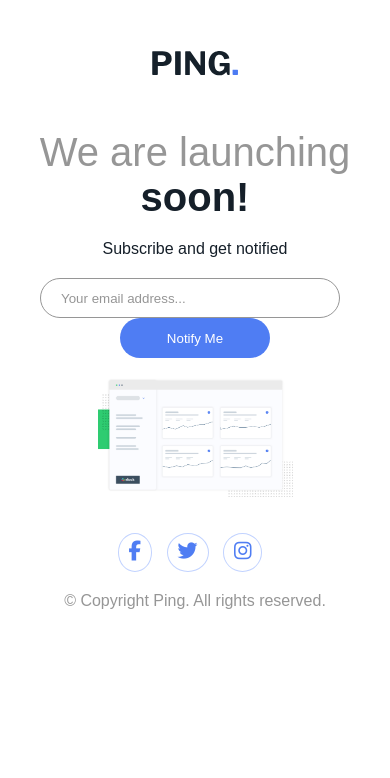
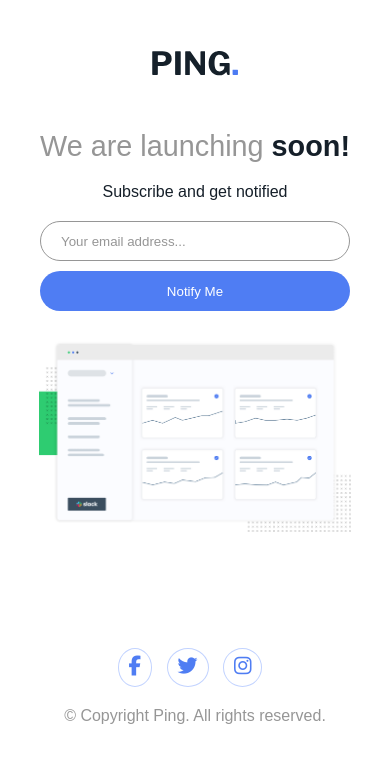
Before and after one commit to JosueLauren/ping-coming-soon-page-master-, a plain HTML site: page index.html in a window 390 px wide. Drawn offline with Linux system fonts and the light colour scheme.

Commit message:
Finalizado a parte responsiva do projeto

```diff
--- a/style.css
+++ b/style.css
@@ -113,3 +113,30 @@ p.copy {
     margin: 30px 0px 50px 0px;
     color: var(--Gray);
 }
+
+@media(max-width: 800px){
+    h1.titulo {
+        font-size: 1.8em;
+    }
+
+    form {
+        display: flex;
+        flex-direction: column;
+        width: 100%;
+        height: auto;
+    }
+
+    input[type='email']{
+        width: 100%;
+        margin: 0px 0px 10px 0px;
+    }
+
+    button.btn {
+        width: 100%;
+    }
+
+    section.imagem {
+        width: 80%;
+        margin: 30px auto 100px auto;
+    }
+}
```
